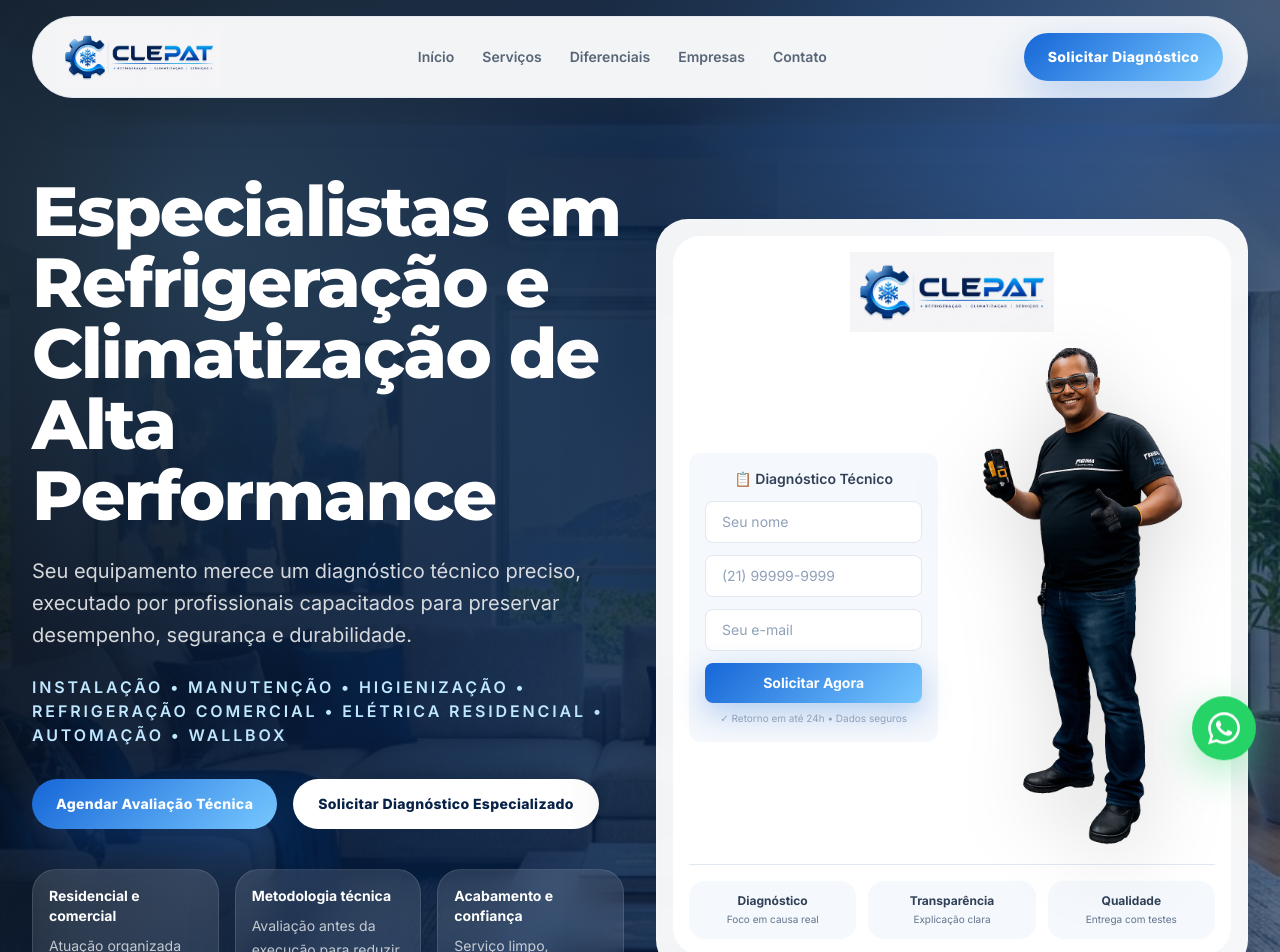
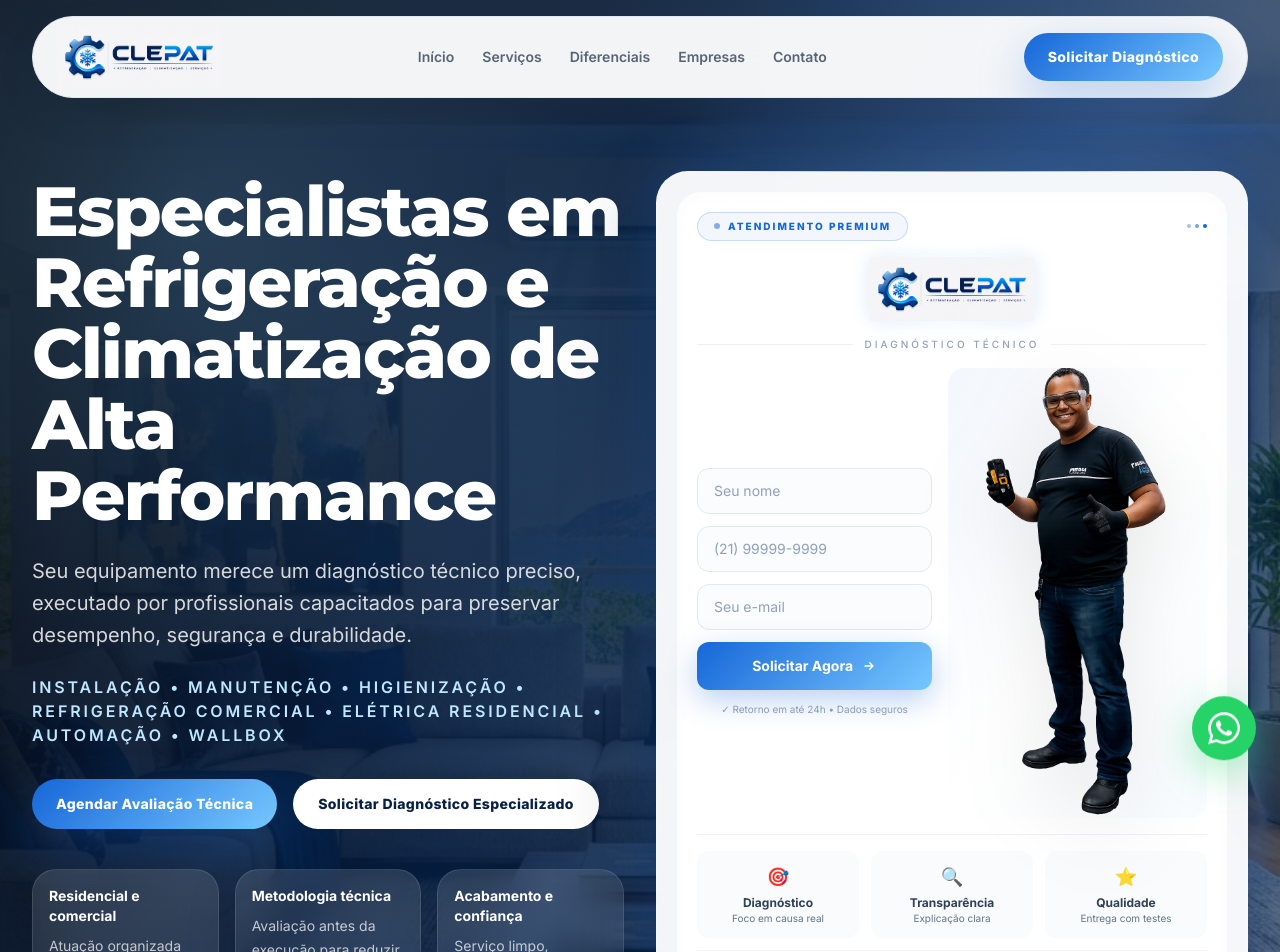
Before and after one commit to ramalhoraul-git/clepat, a React (Vite) app: page / in a window 1280 px wide. Shown: the top 952 px of the page. Built offline with nearby package versions, Linux system fonts and the light colour scheme.

Commit message:
Update App.tsx

```diff
--- a/src/App.tsx
+++ b/src/App.tsx
@@ -436,7 +436,7 @@
       </header>
 
       <main className="relative z-10">
-        {/* ===== HERO - FUNDO BRANCO, LOGO GRANDE ===== */}
+        {/* ===== HERO - CARD ULTRA PREMIUM ===== */}
         <section id="inicio" className="relative isolate overflow-hidden pt-30 scroll-mt-28 sm:pt-36">
           <div className="absolute inset-0">
             <img
@@ -488,27 +488,60 @@
               </div>
             </div>
 
-            {/* COLUNA DIREITA - FUNDO BRANCO COM LOGO GRANDE + PROFISSIONAL */}
+            {/* COLUNA DIREITA - CARD ULTRA PREMIUM */}
             <div className="relative" data-reveal>
-              <div className="relative mx-auto max-w-[620px] rounded-[2rem] border border-white/20 bg-white/95 p-4 shadow-[0_40px_90px_rgba(3,10,24,0.3)] backdrop-blur-sm">
-                <div className="rounded-[1.7rem] bg-white p-4">
+              <div className="relative mx-auto max-w-[620px]">
+                {/* Efeito de brilho atrás do card */}
+                <div className="absolute -inset-1 rounded-[2.5rem] bg-gradient-to-r from-[#1666D8]/30 via-[#77C8FF]/20 to-[#1666D8]/30 blur-xl" />
 
-                  {/* LOGO GRANDE - PREENCHE TODO O ESPAÇO ACIMA DO FORMULÁRIO */}
-                  <div className="mb-4 w-full">
+                {/* Card principal */}
+                <div className="relative rounded-[2rem] border border-white/20 bg-white/95 p-5 shadow-[0_40px_90px_rgba(3,10,24,0.4)] backdrop-blur-sm">
+
+                  {/* Linha decorativa superior */}
+                  <div className="absolute -top-px left-8 right-8 h-px bg-gradient-to-r from-transparent via-[#1666D8]/50 to-transparent" />
+
+                  <div className="rounded-[1.5rem] bg-white p-5 shadow-[inset_0_2px_20px_rgba(0,0,0,0.02)]">
+
+                    {/* BADGE PREMIUM */}
+                    <div className="mb-4 flex items-center justify-between">
+                      <div className="inline-flex items-center gap-2 rounded-full border border-[#1666D8]/20 bg-[#1666D8]/5 px-4 py-1.5">
+                        <span className="h-1.5 w-1.5 rounded-full bg-[#1666D8] animate-pulse" />
+                        <span className="text-[10px] font-extrabold uppercase tracking-[0.2em] text-[#1666D8]">
+                          Atendimento Premium
+                        </span>
+                      </div>
+                      <div className="flex items-center gap-1">
+                        <span className="h-1 w-1 rounded-full bg-[#1666D8]/40" />
+                        <span className="h-1 w-1 rounded-full bg-[#1666D8]/60" />
+                        <span className="h-1 w-1 rounded-full bg-[#1666D8]" />
+                      </div>
+                    </div>
+
+                    {/* LOGO GRANDE ACIMA DO FORMULÁRIO */}
+                    <div className="mb-4 flex justify-center">
+                      <div className="relative">
+                        <div className="absolute -inset-1 rounded-2xl bg-gradient-to-r from-[#1666D8]/10 via-[#77C8FF]/10 to-[#1666D8]/10 blur" />
                         <img
                           src="/images/logo.png"
                           alt="Clepat"
-                      className="mx-auto h-20 w-auto object-contain"
+                          className="relative h-16 w-auto object-contain"
                         />
+                      </div>
+                    </div>
+
+                    {/* DIVISÓRIA ELEGANTE */}
+                    <div className="relative mb-4 flex items-center">
+                      <div className="flex-1 border-t border-slate-200/60" />
+                      <span className="mx-3 text-[10px] font-medium uppercase tracking-[0.3em] text-slate-400">
+                        Diagnóstico Técnico
+                      </span>
+                      <div className="flex-1 border-t border-slate-200/60" />
                     </div>
 
                     {/* FORMULÁRIO + PROFISSIONAL LADO A LADO */}
                     <div className="flex flex-col items-center gap-4 sm:flex-row">
                       {/* FORMULÁRIO */}
-                    <div className="flex-1 rounded-xl bg-[#F5F8FC] p-4">
-                      <p className="mb-3 text-center text-sm font-semibold text-slate-700">
-                        📋 Diagnóstico Técnico
-                      </p>
+                      <div className="flex-1">
                         <form
                           action="https://formsubmit.co/seu-email@dominio.com"
                           method="POST"
@@ -517,60 +550,92 @@
                           <input type="hidden" name="_captcha" value="false" />
                           <input type="hidden" name="_next" value="https://seu-site.com/obrigado" />
 
+                          <div className="relative">
                             <input
                               type="text"
                               name="nome"
                               placeholder="Seu nome"
                               required
-                          className="w-full rounded-lg border border-slate-200 bg-white px-4 py-2.5 text-sm text-slate-700 placeholder-slate-400 focus:border-[#1666D8] focus:outline-none focus:ring-2 focus:ring-[#1666D8]/30"
+                              className="w-full rounded-xl border border-slate-200 bg-slate-50/50 px-4 py-3 text-sm text-slate-700 placeholder-slate-400 transition focus:border-[#1666D8] focus:bg-white focus:outline-none focus:ring-2 focus:ring-[#1666D8]/20"
                             />
+                          </div>
+                          <div className="relative">
                             <input
                               type="tel"
                               name="telefone"
                               placeholder="(21) 99999-9999"
                               required
-                          className="w-full rounded-lg border border-slate-200 bg-white px-4 py-2.5 text-sm text-slate-700 placeholder-slate-400 focus:border-[#1666D8] focus:outline-none focus:ring-2 focus:ring-[#1666D8]/30"
+                              className="w-full rounded-xl border border-slate-200 bg-slate-50/50 px-4 py-3 text-sm text-slate-700 placeholder-slate-400 transition focus:border-[#1666D8] focus:bg-white focus:outline-none focus:ring-2 focus:ring-[#1666D8]/20"
                             />
+                          </div>
+                          <div className="relative">
                             <input
                               type="email"
                               name="email"
                               placeholder="Seu e-mail"
-                          className="w-full rounded-lg border border-slate-200 bg-white px-4 py-2.5 text-sm text-slate-700 placeholder-slate-400 focus:border-[#1666D8] focus:outline-none focus:ring-2 focus:ring-[#1666D8]/30"
+                              className="w-full rounded-xl border border-slate-200 bg-slate-50/50 px-4 py-3 text-sm text-slate-700 placeholder-slate-400 transition focus:border-[#1666D8] focus:bg-white focus:outline-none focus:ring-2 focus:ring-[#1666D8]/20"
                             />
+                          </div>
                           <button
                             type="submit"
-                          className="w-full rounded-lg bg-[linear-gradient(135deg,#1666D8_0%,#77C8FF_100%)] py-2.5 text-sm font-bold text-white shadow-[0_10px_30px_rgba(22,102,216,0.3)] transition hover:opacity-90 hover:scale-[1.02]"
+                            className="group relative w-full overflow-hidden rounded-xl bg-[linear-gradient(135deg,#1666D8_0%,#77C8FF_100%)] py-3.5 text-sm font-bold text-white shadow-[0_10px_30px_rgba(22,102,216,0.3)] transition hover:scale-[1.02] hover:shadow-[0_15px_40px_rgba(22,102,216,0.4)]"
                           >
+                            <span className="relative z-10 flex items-center justify-center gap-2">
                               Solicitar Agora
+                              <svg className="h-4 w-4 transition-transform group-hover:translate-x-1" fill="none" stroke="currentColor" viewBox="0 0 24 24">
+                                <path strokeLinecap="round" strokeLinejoin="round" strokeWidth={2} d="M13 7l5 5m0 0l-5 5m5-5H6" />
+                              </svg>
+                            </span>
+                            <div className="absolute inset-0 -translate-x-full bg-gradient-to-r from-transparent via-white/20 to-transparent transition-transform group-hover:translate-x-full" />
                           </button>
                         </form>
-                      <p className="mt-2 text-center text-[10px] text-slate-400">
+                        <p className="mt-3 text-center text-[10px] text-slate-400">
                           ✓ Retorno em até 24h • Dados seguros
                         </p>
                       </div>
 
                       {/* PROFISSIONAL */}
-                    <div className="relative flex-[1.2]">
+                      <div className="relative flex-[1.1]">
+                        <div className="absolute inset-0 rounded-2xl bg-gradient-to-br from-[#1666D8]/5 via-transparent to-[#77C8FF]/5" />
                         <img
                           src="/images/profissional.png"
                           alt="Profissional Clepat"
-                        className="mx-auto max-h-[500px] w-full object-contain drop-shadow-[0_20px_40px_rgba(0,0,0,0.15)]"
+                          className="relative mx-auto max-h-[450px] w-full object-contain drop-shadow-[0_20px_40px_rgba(0,0,0,0.10)]"
                         />
                       </div>
                     </div>
 
-                  {/* CARDS DE DIFERENCIAIS */}
-                  <div className="mt-4 grid gap-3 border-t border-slate-200 pt-4 sm:grid-cols-3">
+                    {/* CARDS DE DIFERENCIAIS PREMIUM */}
+                    <div className="mt-4 grid gap-3 border-t border-slate-200/60 pt-4 sm:grid-cols-3">
                       {[
-                      ["Diagnóstico", "Foco em causa real"],
-                      ["Transparência", "Explicação clara"],
-                      ["Qualidade", "Entrega com testes"],
-                    ].map(([title, description]) => (
-                      <div key={title} className="rounded-2xl bg-[#F5F8FC] p-3 text-center">
-                        <div className="text-xs font-bold text-slate-700">{title}</div>
-                        <div className="mt-0.5 text-[10px] leading-4 text-slate-500">{description}</div>
+                        { icon: "🎯", title: "Diagnóstico", desc: "Foco em causa real" },
+                        { icon: "🔍", title: "Transparência", desc: "Explicação clara" },
+                        { icon: "⭐", title: "Qualidade", desc: "Entrega com testes" },
+                      ].map((item) => (
+                        <div key={item.title} className="group rounded-xl bg-slate-50/80 p-3 text-center transition hover:bg-slate-100/80">
+                          <div className="text-lg">{item.icon}</div>
+                          <div className="mt-1 text-xs font-bold text-slate-700">{item.title}</div>
+                          <div className="text-[10px] text-slate-500">{item.desc}</div>
                         </div>
                       ))}
+                    </div>
+
+                    {/* SELO DE QUALIDADE */}
+                    <div className="mt-3 flex items-center justify-center gap-4 border-t border-slate-200/40 pt-3">
+                      <div className="flex items-center gap-1.5">
+                        <svg className="h-3 w-3 text-[#1666D8]" fill="currentColor" viewBox="0 0 20 20">
+                          <path fillRule="evenodd" d="M10 18a8 8 0 100-16 8 8 0 000 16zm3.707-9.293a1 1 0 00-1.414-1.414L9 10.586 7.707 9.293a1 1 0 00-1.414 1.414l2 2a1 1 0 001.414 0l4-4z" clipRule="evenodd" />
+                        </svg>
+                        <span className="text-[10px] font-medium text-slate-500">Garantia de Qualidade</span>
+                      </div>
+                      <div className="h-4 w-px bg-slate-200" />
+                      <div className="flex items-center gap-1.5">
+                        <svg className="h-3 w-3 text-[#1666D8]" fill="currentColor" viewBox="0 0 20 20">
+                          <path fillRule="evenodd" d="M10 18a8 8 0 100-16 8 8 0 000 16zm1-12a1 1 0 10-2 0v4a1 1 0 00.293.707l2.828 2.829a1 1 0 101.415-1.415L11 9.586V6z" clipRule="evenodd" />
+                        </svg>
+                        <span className="text-[10px] font-medium text-slate-500">Profissionais Certificados</span>
+                      </div>
+                    </div>
                   </div>
                 </div>
               </div>
```
Lines whose indentation alone changed are shown as unchanged.
